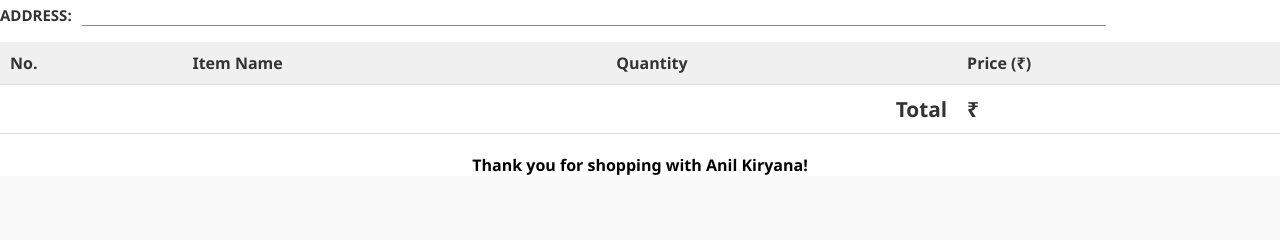
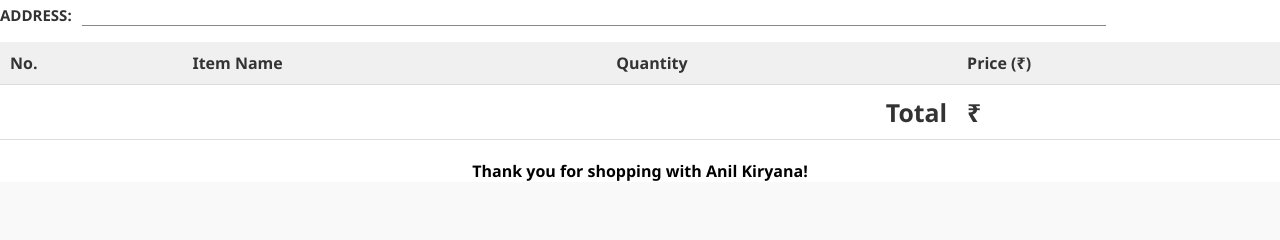
Before and after one commit to AkashKhatrii/SmartBillAgent, a Flask app: template templates/AnilKiryanaReceipt.html in a window 1280 px wide. Shown: the part 287-527 px from the top of the page. Run offline with Flask 3, Linux system fonts and the light colour scheme; the template is opened without the code that fills it, so the values that code supplies are empty.

Commit message:
Change td font-size

```diff
--- a/templates/AnilKiryanaReceipt.html
+++ b/templates/AnilKiryanaReceipt.html
@@ -21,7 +21,7 @@
       thead { display: table-header-group; }
       tfoot { display: table-footer-group; }
       th, td { padding: 10px; text-align: left; border-bottom: 1px solid #ddd; }
-      td {font-size: 1.3rem;}
+      td {font-size: 1.55rem;}
       th { background-color: #f0f0f0; }
       .footer { text-align: center; font-size: 16px; color: #999; margin-top: 20px; font-weight: 600; color: black; }
       .devanagari { font-family: 'Noto Sans Devanagari', sans-serif; font-size: 95%; }
```
